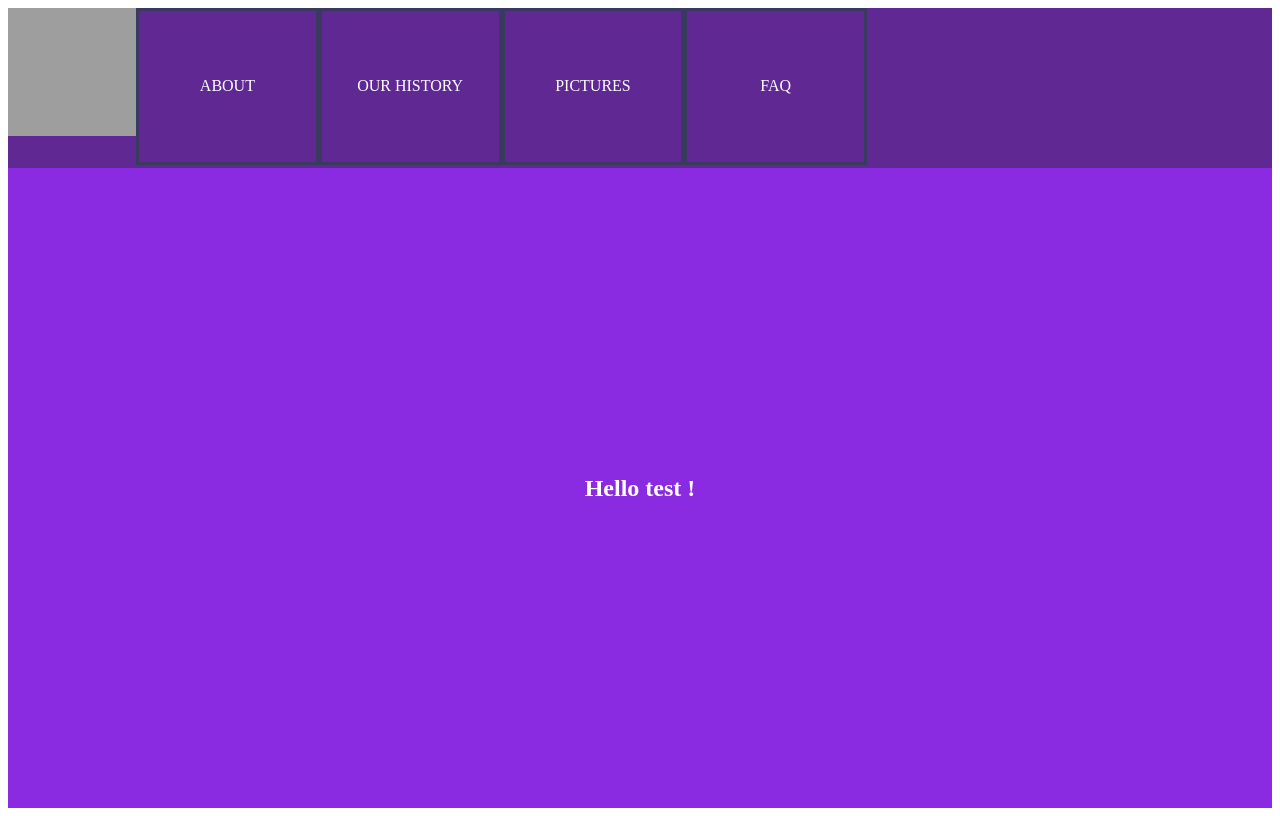
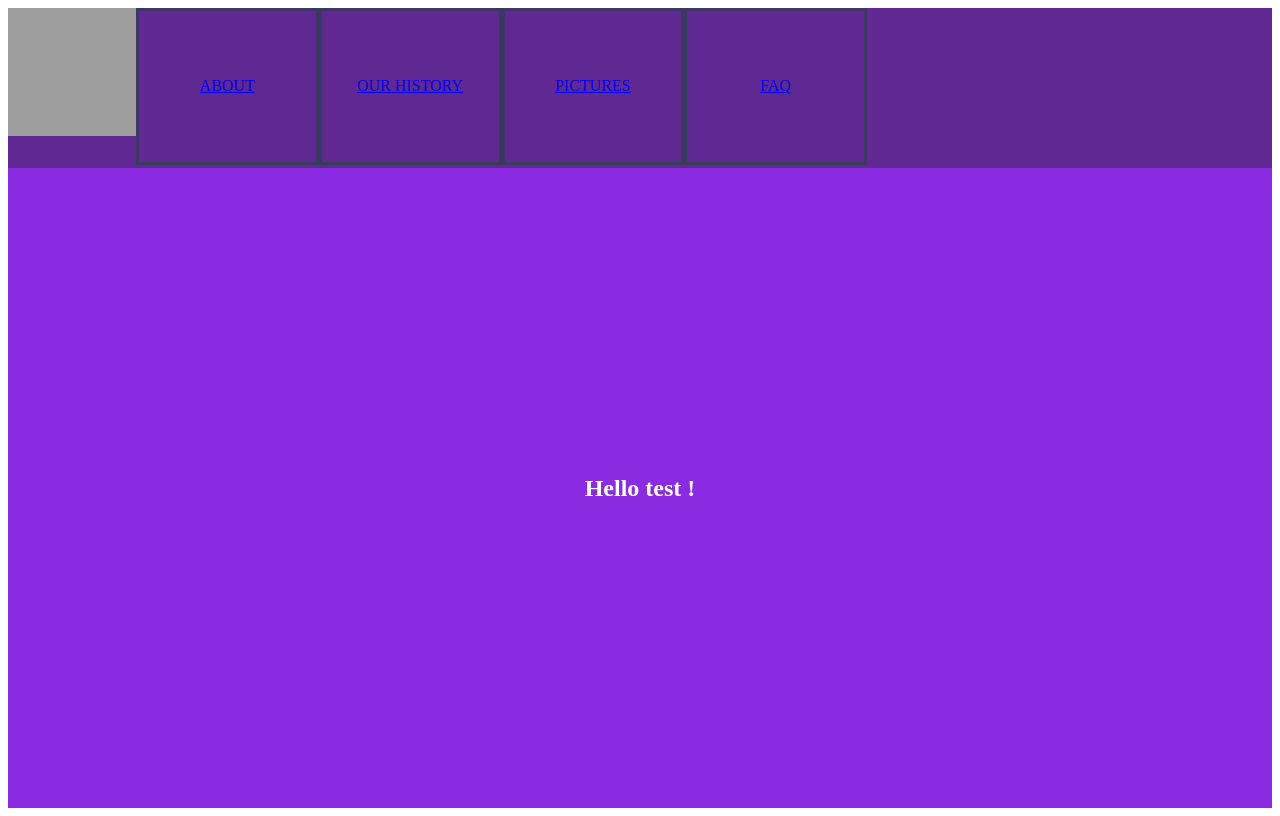
Before and after one commit to AlexisCatrix/testRepo, a plain HTML site: page index.html in a window 1280 px wide. Drawn offline with Linux system fonts and the light colour scheme; grey boxes are pictures that could not be loaded.

Commit message:
Link added on navigation's buttons

```diff
--- a/index.html
+++ b/index.html
@@ -17,10 +17,10 @@
         </div>
         <div class="navButtons">
             <ul>
-                <li>about</li>
-                <li>our history</li>
-                <li>pictures</li>
-                <li>faq</li>
+                <li><a href="about.html">about</a></li>
+                <li><a href="ourHistory.html">our history</a></li>
+                <li><a href="gallery.html">pictures</a></li>
+                <li><a href="faq.html">faq</a></li>
             </ul>
         </div>
     </header>
```
